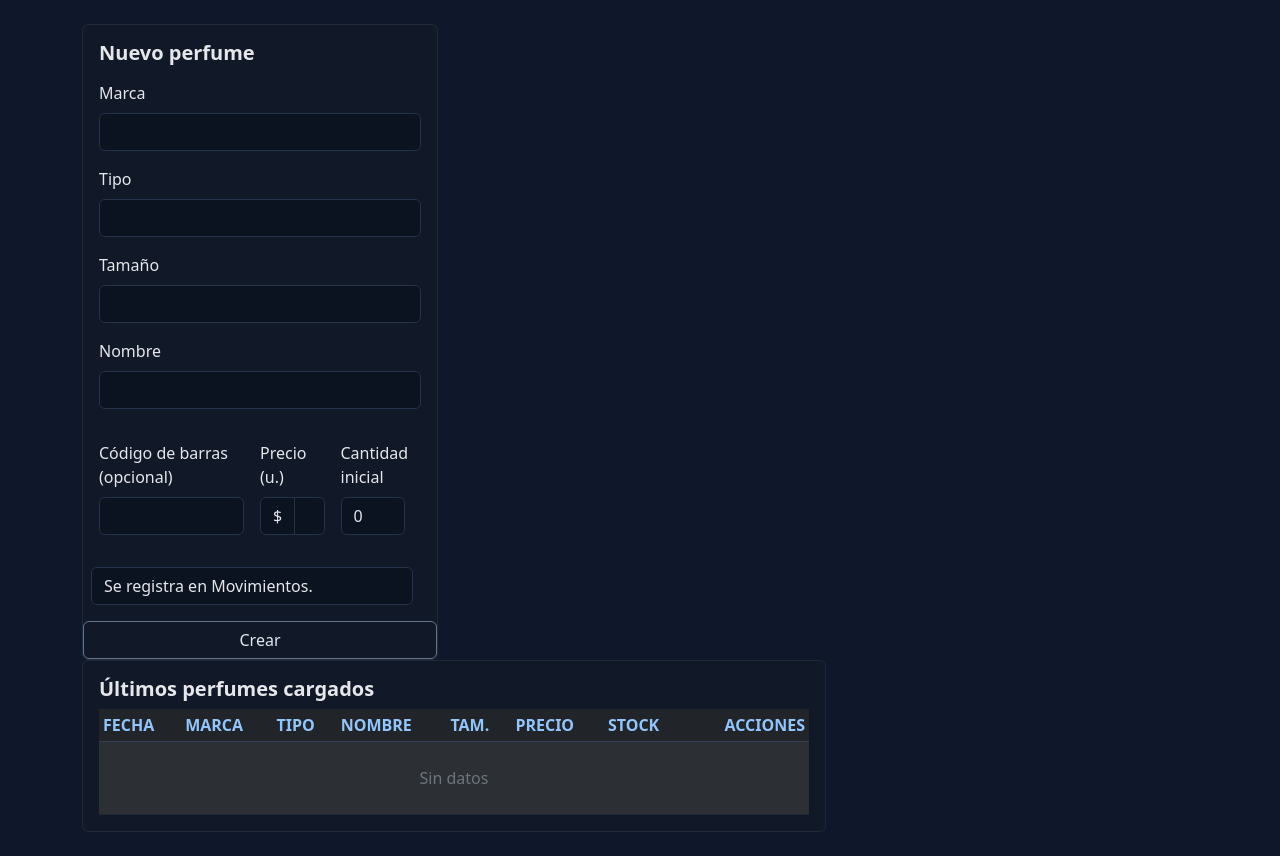
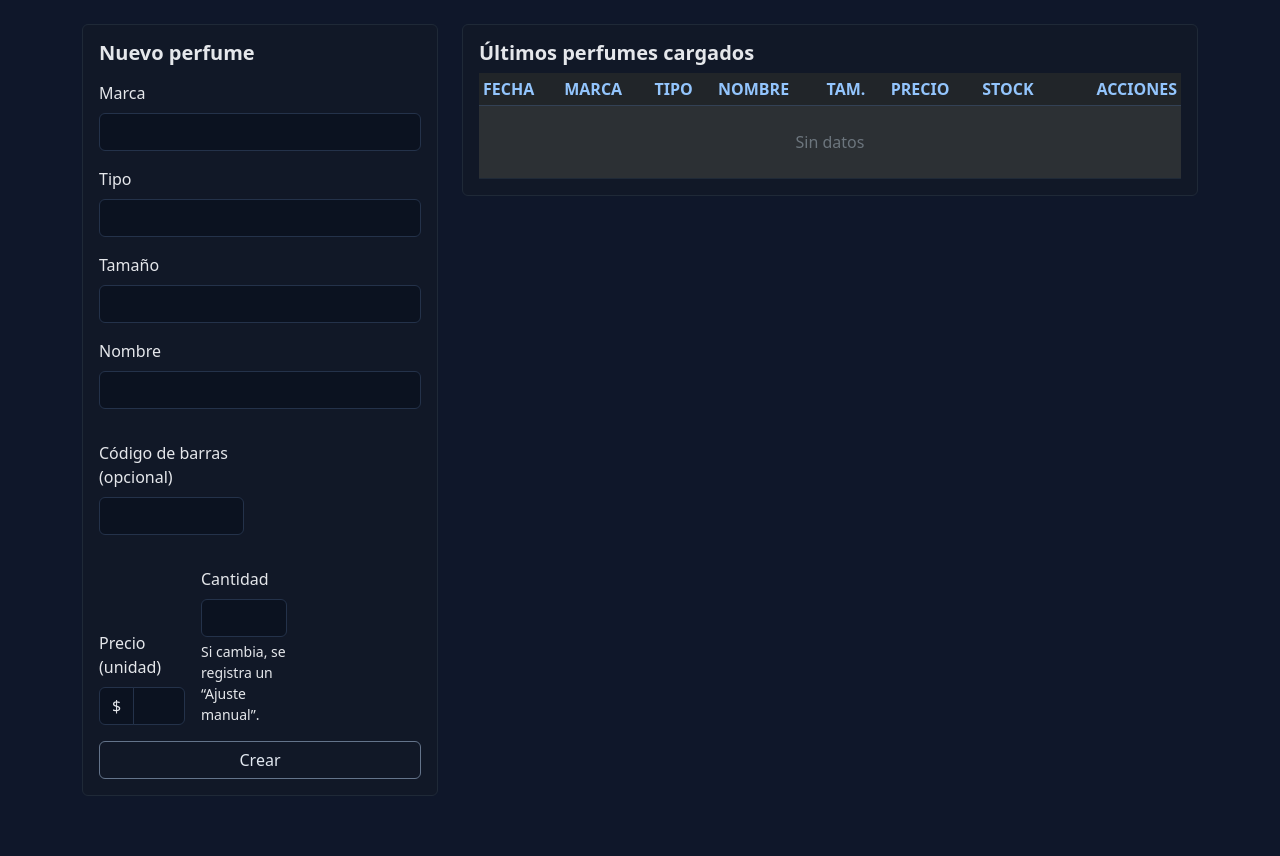
Before and after one commit to ElkbCasla89/perfume_stock, a Flask app: page /perfumes in a window 1280 px wide. Shown: the part 56-912 px from the top of the page. After the commit the page ends 852 px from the top, so only its background shows below. Run offline with Flask 3, Linux system fonts and the light colour scheme; data that the repository does not hold is empty; some libraries are stand-ins or nearby versions.

Commit message:
seguimso alineando

```diff
--- a/templates/base.html
+++ b/templates/base.html
@@ -35,6 +35,8 @@
   /* Inputs un poco más compactos */
   .form-control, .form-select { background-color: #0b1220; border-color: #24324a; color: #e5e7eb; }
   .form-control:focus, .form-select:focus { border-color: #3b82f6; box-shadow: none; }
+
+  .input-group-text { background-color:#0b1220; border-color:#24324a; color:#e5e7eb; }
   </style>
 </head>
 <body>
--- a/templates/perfumes.html
+++ b/templates/perfumes.html
@@ -32,26 +32,34 @@
             <input class="form-control" name="name" required>
           </div>
                 <div class="row g-3 align-items-end">
+        <!-- Bloque Código / Precio / Cantidad (corregido) -->
+          <div class="col-12">
+            <div class="row g-3 align-items-end">
               <div class="col-md-6">
                 <label class="form-label">Código de barras (opcional)</label>
                 <input class="form-control" name="barcode">
               </div>
 
-          <div class="col-md-3">
-            <label class="form-label">Precio (u.)</label>
+              <div class="row g-3 align-items-end">
+            <!-- tus col-md-4 con Precio y Cantidad -->
+            <div class="col-md-4">
+              <label class="form-label">Precio (unidad)</label>
               <div class="input-group">
                 <span class="input-group-text">$</span>
-              <input type="number" step="0.01" min="0" class="form-control" name="price" placeholder="0.00">
+                <input type="number" inputmode="decimal" step="0.01" min="0"
+                      class="form-control" name="price" id="ep_price">
+              </div>
+            </div>
+            <div class="col-md-4">
+              <label class="form-label">Cantidad</label>
+              <input type="number" min="0" class="form-control" name="quantity" id="ep_qty">
+              <div class="form-text mt-1 mb-0">Si cambia, se registra un “Ajuste manual”.</div>
             </div>
           </div>
 
-          <div class="col-md-3">
-            <label class="form-label">Cantidad inicial</label>
-            <input type="number" min="0" class="form-control" name="quantity" value="0">
             </div>
-          <div class="col-12"></div>
-          <div class="form-select">Se registra en Movimientos.</div>
           </div>
+
       </div>
           <div class="col-12 d-grid">
             <button class="btn btn-outline-light">Crear</button>
```
Lines whose indentation alone changed are shown as unchanged.
